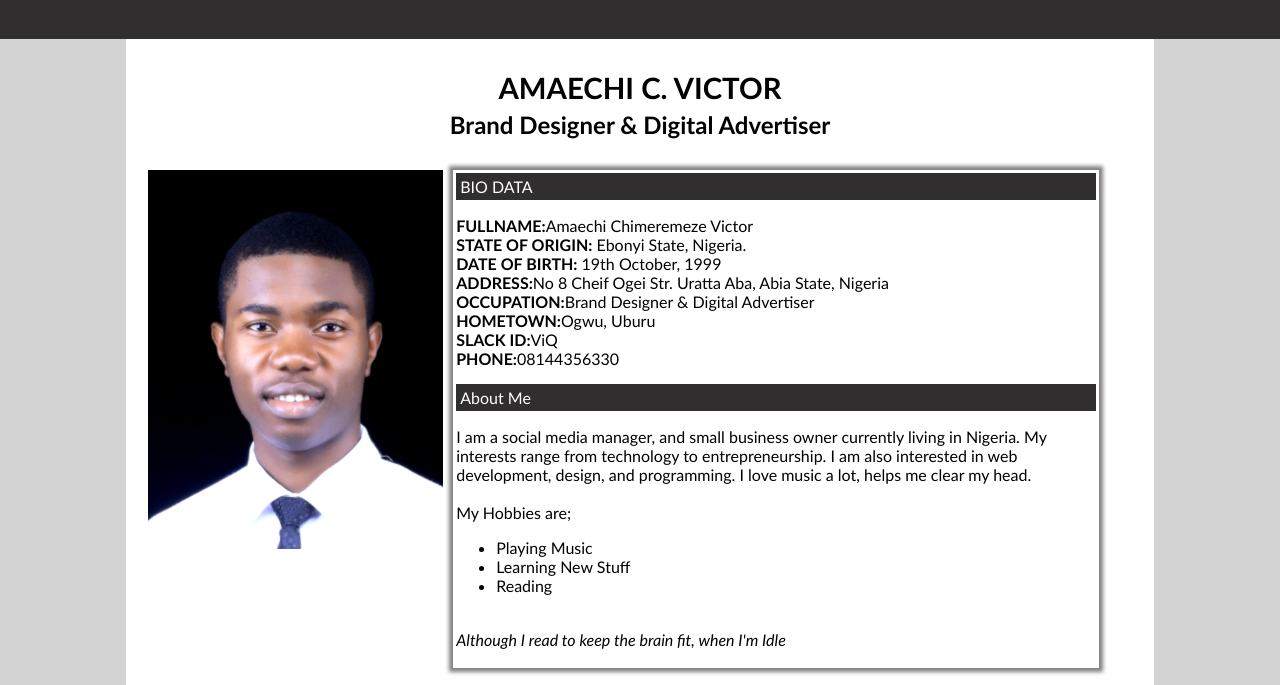
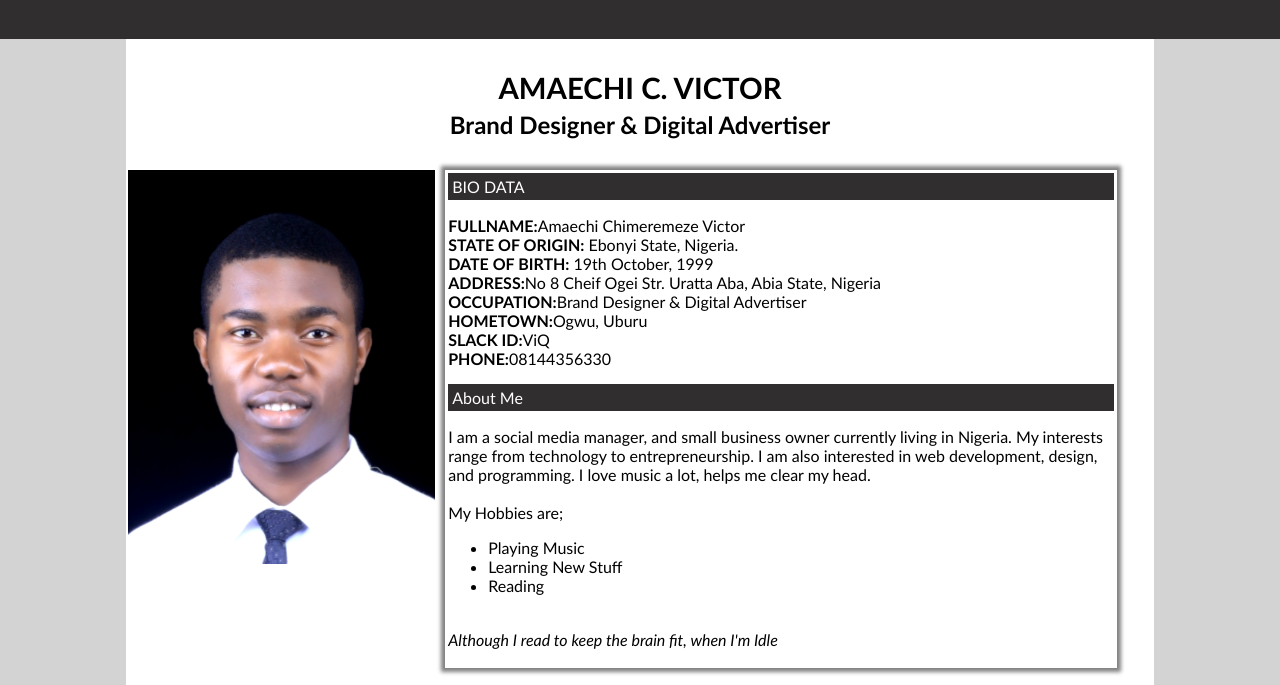
Before and after one commit to Viktoh-A/PORTFOLIO, a plain HTML site: page index.htm in a window 1280 px wide. Shown: the part 83-768 px from the top of the page. Drawn offline with Linux system fonts and the light colour scheme.

Commit message:
Update index.htm

```diff
--- a/index.htm
+++ b/index.htm
@@ -26,7 +26,7 @@
     .about{
         box-shadow: 0px 0px 4px 4px gray;
     }
-    div.body{display: flex; padding: 0px 20px 0px 20px; width:auto;}
+    div.body{display: flex; padding: 0px 0px 0px 0px; width:auto;}
     .title{background:rgb(48, 46, 46); color:white; padding:4px; }
 
     input{
```
